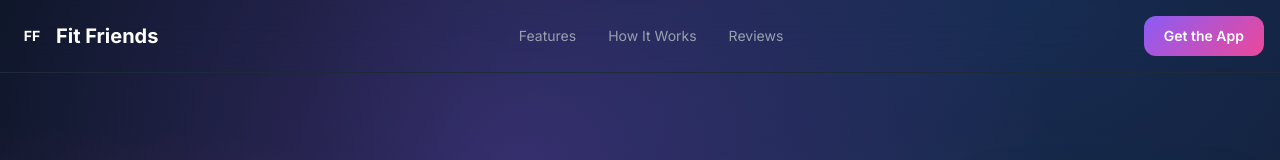
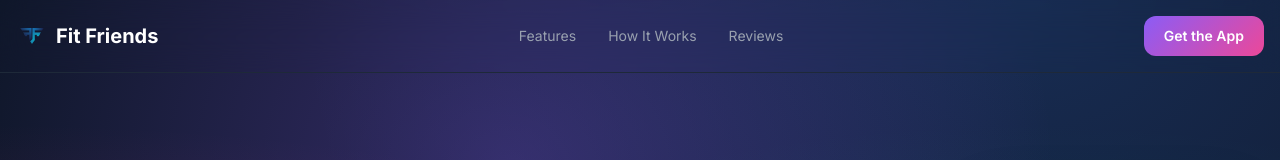
Before and after one commit to MasonWray/Holiday-Hackathon, a Next.js app: page / in a window 1280 px wide. Shown: the top 160 px of the page. Built offline with nearby package versions, Linux system fonts and the light colour scheme.

Commit message:
Update logo

```diff
--- a/src/app/page.tsx
+++ b/src/app/page.tsx
@@ -143,9 +143,7 @@ export default function Home() {
       <nav className="fixed top-0 left-0 right-0 z-50 bg-dark-slate/80 backdrop-blur-lg border-b border-gray-800">
         <div className="max-w-7xl mx-auto px-4 py-4 flex items-center justify-between">
           <div className="flex items-center gap-2">
-            <div className="w-8 h-8 rounded-lg bg-gradient-to-br from-neon-purple to-hot-pink flex items-center justify-center">
-              <span className="text-white font-bold text-sm">FF</span>
-            </div>
+            <img src="/logo.png" alt="Fit Friends" className="h-8 w-auto" />
             <span className="text-xl font-bold text-white">
               Fit Friends
             </span>
@@ -441,9 +439,7 @@ export default function Home() {
           <div className="grid md:grid-cols-4 gap-8 mb-8">
             <div>
               <div className="flex items-center gap-2 mb-4">
-                <div className="w-8 h-8 rounded-lg bg-gradient-to-br from-neon-purple to-hot-pink flex items-center justify-center">
-                  <span className="text-white font-bold text-sm">FF</span>
-                </div>
+                <img src="/logo.png" alt="Fit Friends" className="h-8 w-auto" />
                 <span className="text-lg font-bold text-white">Fit Friends</span>
               </div>
               <p className="text-gray-500 text-sm">
```
Also changed, not shown: public/logo.png (added).
